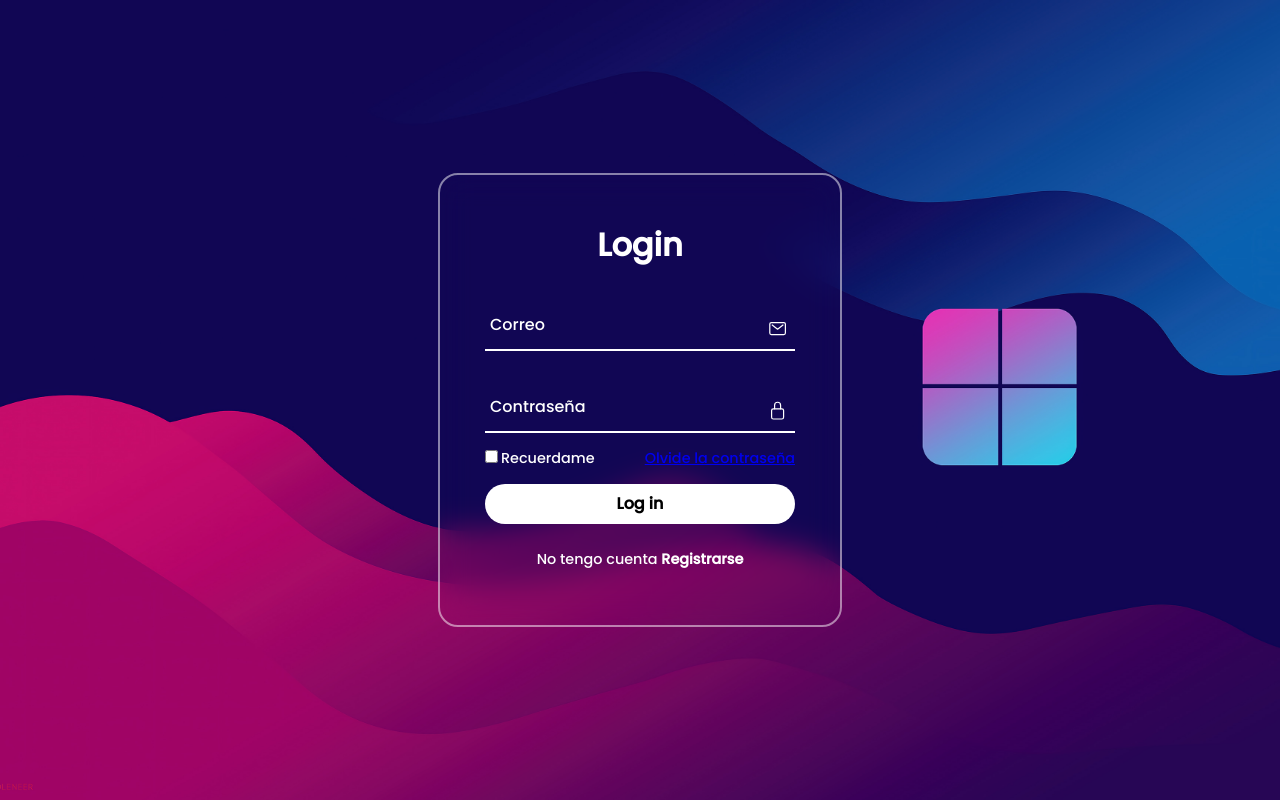
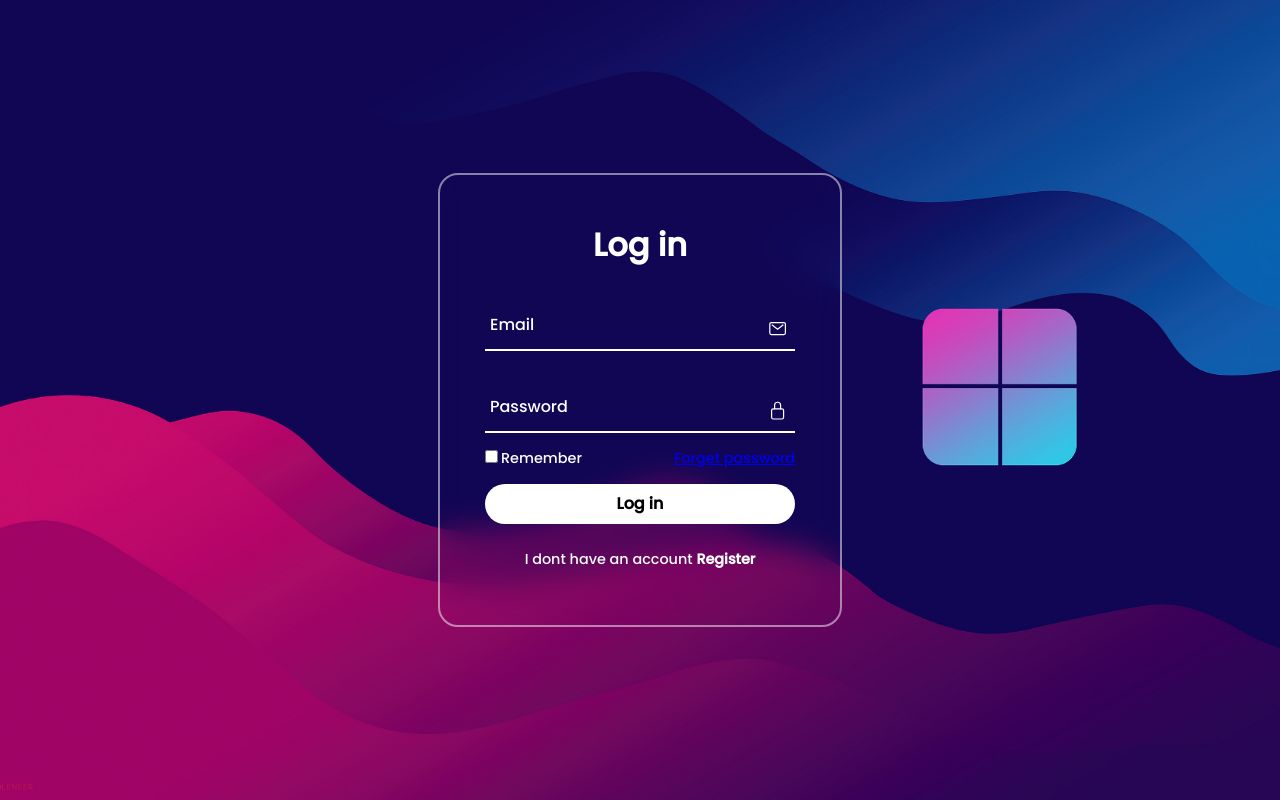
Before and after one commit to Rictorr88/Hyrule-LoginPage, a plain HTML site: page index.html in a window 1280 px wide. Drawn offline with nearby package versions, Linux system fonts and the light colour scheme.

Commit message:
Update index.html

```diff
--- a/index.html
+++ b/index.html
@@ -33,23 +33,23 @@
         <div class="form-box">
             <div class="form-value">
                 <form action="">
-                    <h2>Login</h2>
+                    <h2>Log in</h2>
                     <div class="inputbox">
                         <ion-icon name="mail-outline"></ion-icon>
                         <input type="email" required>
-                        <label for="">Correo</label>
+                        <label for="">Email</label>
                     </div>
                     <div class="inputbox">
                         <ion-icon name="lock-closed-outline"></ion-icon>
                         <input type="password" required>
-                        <label for="">Contraseña</label>
+                        <label for="">Password</label>
                     </div>
                     <div class="forget">
-                        <label for=""><input type="checkbox">Recuerdame</label><a href="#">Olvide la contraseña</a>
+                        <label for=""><input type="checkbox">Remember</label><a href="#">Forget password</a>
                     </div>
                     <button>Log in</button>
                     <div class="register">
-                        <p>No tengo cuenta <a href="#">Registrarse</a></p>
+                        <p>I dont have an account <a href="#">Register</a></p>
                     </div>
                 </form>
             </div>
```
